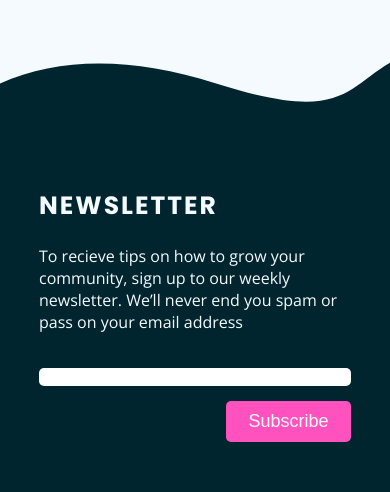
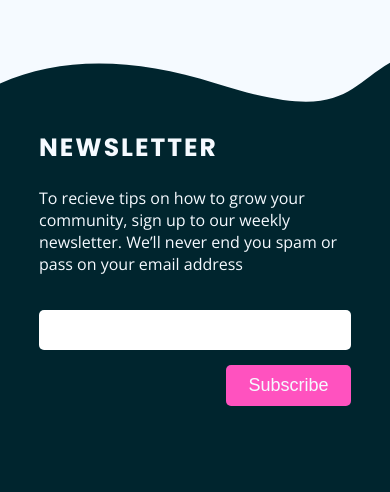
Before and after one commit to Yasmim-Coimbra/huddle-landing-page-with-curved-sections, a plain HTML site: page index.html in a window 390 px wide. Shown: the part 3620-4112 px from the top of the page. Drawn offline with nearby package versions, Linux system fonts and the light colour scheme; a script that the page names is missing.

Commit message:
updating responsive.css to fit better with the recent style.css changes

```diff
--- a/src/css/responsive.css
+++ b/src/css/responsive.css
@@ -1,10 +1,14 @@
 @media (max-width: 860px) {
 	footer {
+        gap: 40px;
 		.newsletter {
-            margin-left: 30px;
+			margin-bottom: 90px;
 			form {
 				flex-direction: column;
 				gap: 15px;
+				input {
+					height: 40px;
+				}
 			}
 		}
 	}
@@ -43,13 +47,12 @@
 	}
 	main .invite {
 		text-align: center;
-        background: url(../images/bg-footer-top-mobile.svg) no-repeat 0 100%/contain;
+		background: url(../images/bg-footer-top-mobile.svg) no-repeat 0 100% /contain;
 		h2 {
 			padding-bottom: 10%;
 		}
 	}
 	footer {
-        height: 90dvh;
 		flex-direction: column-reverse;
 		justify-content: center;
 		gap: 15%;
@@ -77,20 +80,7 @@
 
 @media (max-width: 430px) {
 	footer {
-        height: 93dvh;
 		padding-top: 3%;
-    }
-}
-
-@media (max-width: 390px) {
-    footer {
-        height: 100dvh;
-    }
-}
-
-@media (max-width: 375px) {
-    footer {
-        height: 110dvh;
 	}
 }
 
@@ -102,7 +92,6 @@
 	}
 	footer {
 		gap: 10%;
-        height: 150dvh;
 		button {
 			min-width: 60%;
 		}
```
Lines whose indentation alone changed are shown as unchanged.
